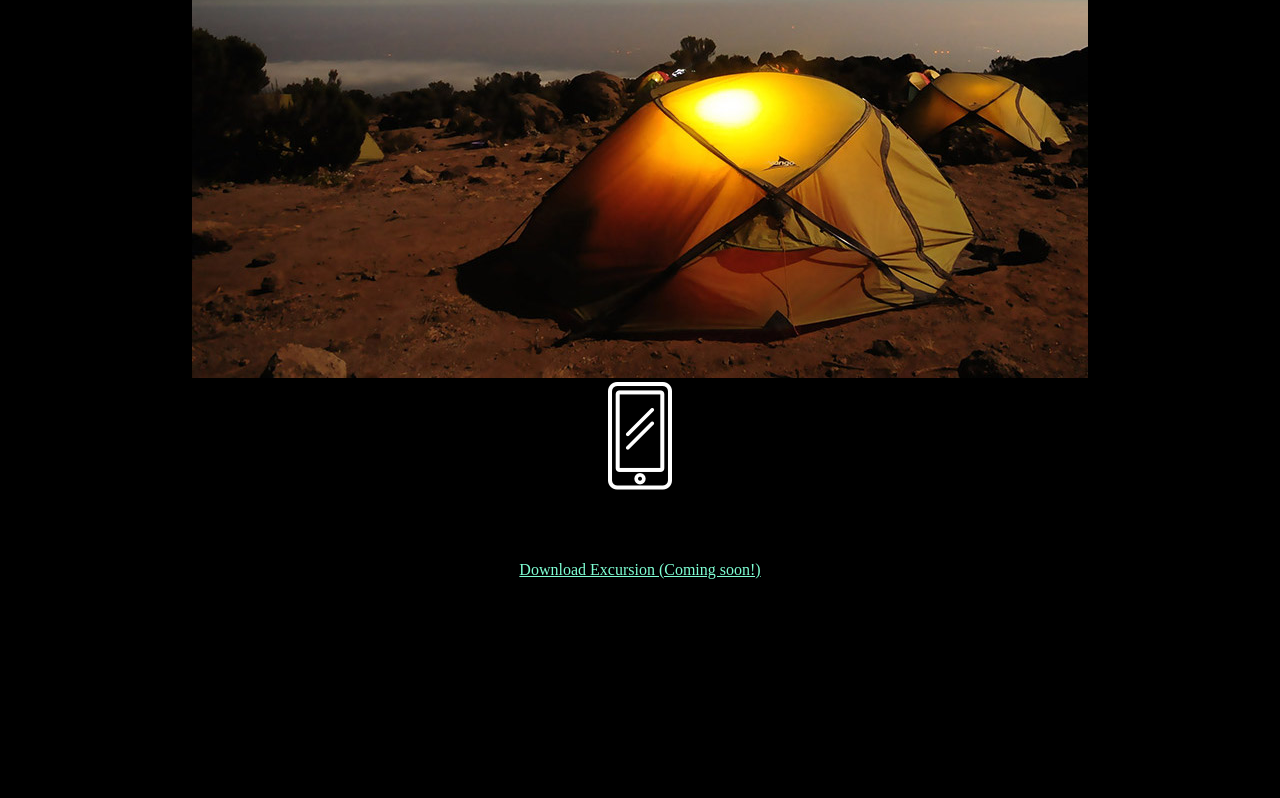
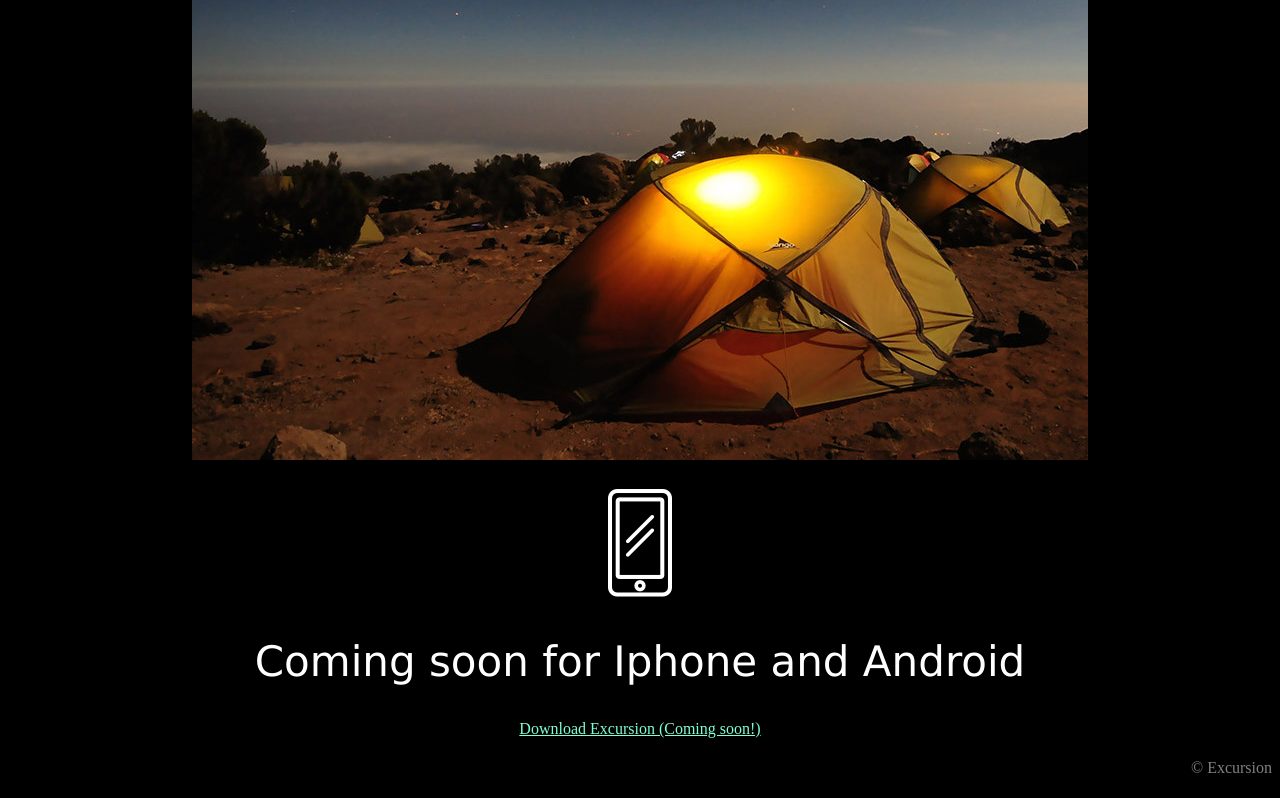
Before and after one commit to MelisandeF/git_practice, a plain HTML site: page excursion/index.html in a window 1280 px wide. Shown: the part 549-1347 px from the top of the page. Before the commit the page ends 1144 px from the top, so only its background shows below. Drawn offline with Linux system fonts and the light colour scheme.

Commit message:
Final files excursion

```diff
--- a/excursion/index.html
+++ b/excursion/index.html
@@ -17,8 +17,8 @@
   <!-- Section Travel Guide -->
 
   <h2>Your personal travel Guide</h2>
-  <p>Excursions remembers places you like, ans recommends new point of interest around you.<br>
-  <img src="ressources/images/camp.jpg"><br>
+  <p>Excursions remembers places you like, ans recommends new point of interest around you.<br><br>
+  <img src="ressources/images/camp.jpg"><br><br>
   <img src="ressources/images/phone.png"><br>
   </p>
 
@@ -26,6 +26,7 @@
   <!-- Footer-->
   <h2>Coming soon for Iphone and Android</h2>
   <p><div class="comingsoon"> Download Excursion (Coming soon!) </div></p>
+  <p><div class="copyright"> © Excursion </p>
 
 </body>
 </html>
--- a/excursion/ressources/css/style.css
+++ b/excursion/ressources/css/style.css
@@ -10,9 +10,25 @@ h1{
   color: white;
   text-align: center;
 }
+h2{
+  font-family: verdana;
+  font-size: 42px;
+  font-weight: 300;
+  color: white;
+}
 
+p{
+  font-family: verdana;
+  font-size: 21px;
+  color: gray;
+}
 .comingsoon{
   color: aquamarine;
   font-size: 16px;
   text-decoration: underline;
 }
+
+.copyright{
+  text-align: right;
+  color: gray;
+}
```
